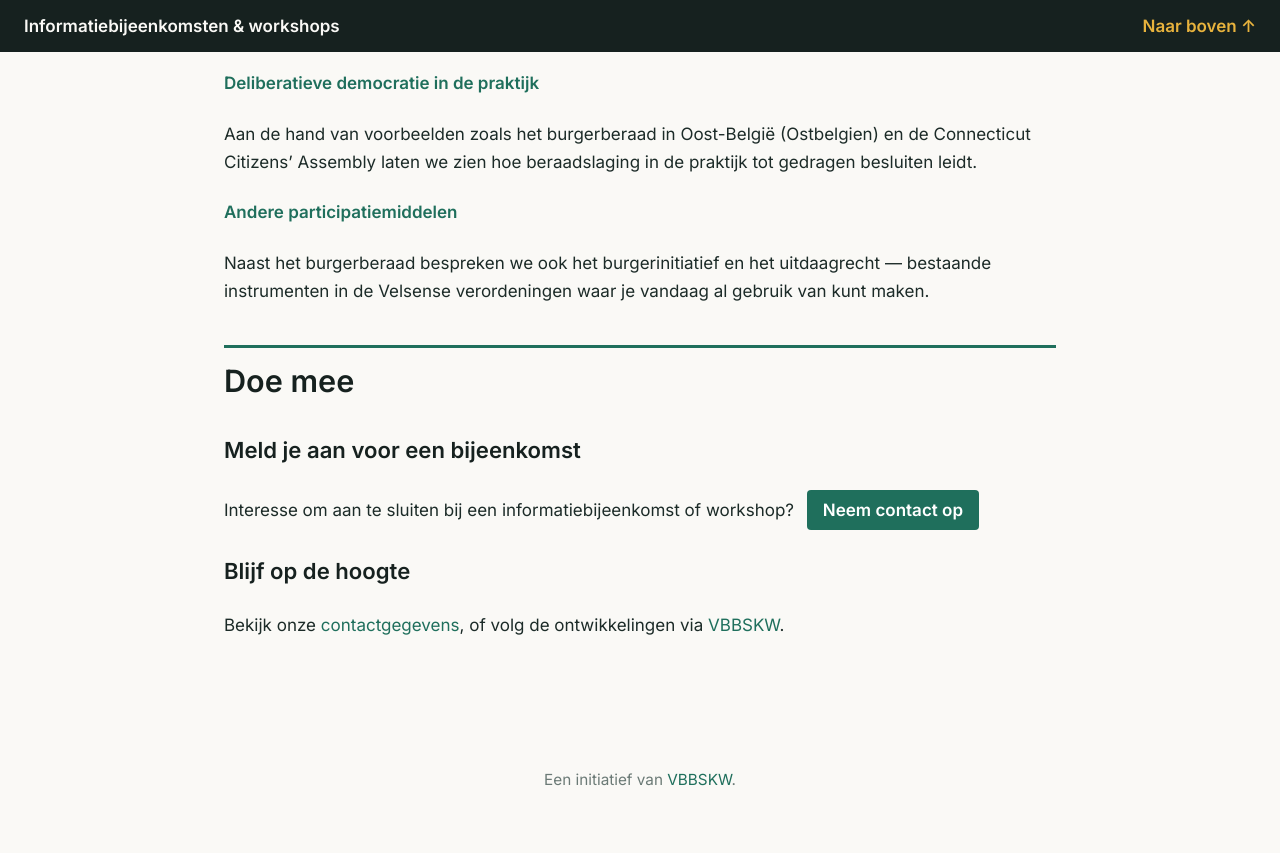
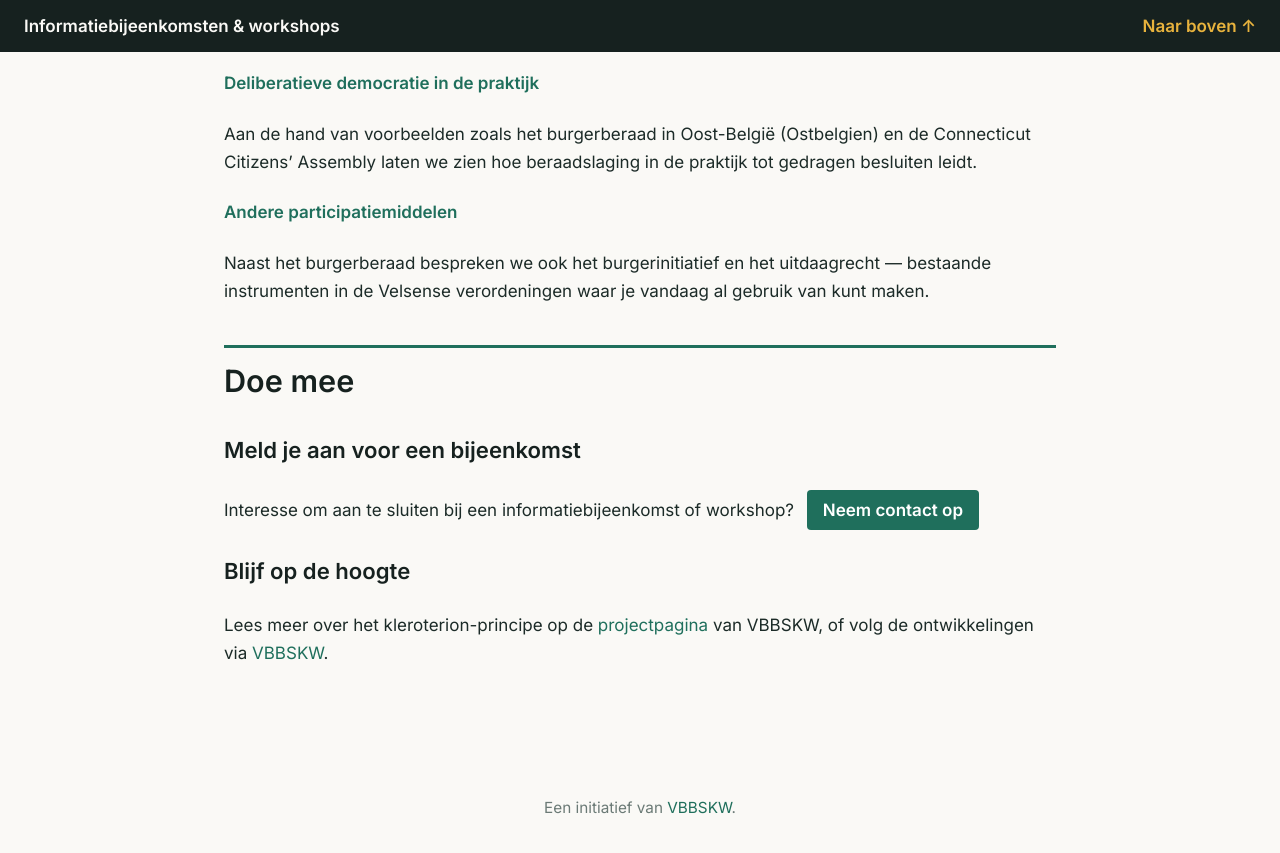
Before and after one commit to Klikblitser/Omwenteling, a Jekyll site: the page built from index.md, in a window 1280 px wide and 900 px high, scrolled down 1421 px. Shown: the top 853 px of the window. Built offline with Jekyll 4.4.1, drawn with Linux system fonts in a browser that asks for light colours; our own code applies the rules of GitHub Pages for plain Markdown files.

Commit message:
Contact-knoppen naar eigen contactpagina, projectlink naar kleroterion.html

```diff
--- a/_layouts/default.html
+++ b/_layouts/default.html
@@ -19,7 +19,7 @@
   <div class="ribbon">
     <div class="ribbon-inner">
       <span class="ribbon-text">Iedereen welkom bij onze informatiebijeenkomsten &amp; workshops</span>
-      <a href="https://www.vbbskw.com/contact.html" class="cta">Doe mee</a>
+      <a href="{{ '/another-page.html' | relative_url }}" class="cta">Doe mee</a>
     </div>
   </div>
 
--- a/index.md
+++ b/index.md
@@ -44,8 +44,8 @@
 
 ### Meld je aan voor een bijeenkomst
 
-Interesse om aan te sluiten bij een informatiebijeenkomst of workshop? <a class="cta-inline" href="https://www.vbbskw.com/contact.html">Neem contact op</a>
+Interesse om aan te sluiten bij een informatiebijeenkomst of workshop? <a class="cta-inline" href="./another-page.html">Neem contact op</a>
 
 ### Blijf op de hoogte
 
-Bekijk onze [contactgegevens](./another-page.html), of volg de ontwikkelingen via [VBBSKW](https://www.vbbskw.com).
+Lees meer over het kleroterion-principe op de [projectpagina](https://www.vbbskw.com/kleroterion.html) van VBBSKW, of volg de ontwikkelingen via [VBBSKW](https://www.vbbskw.com).
```
